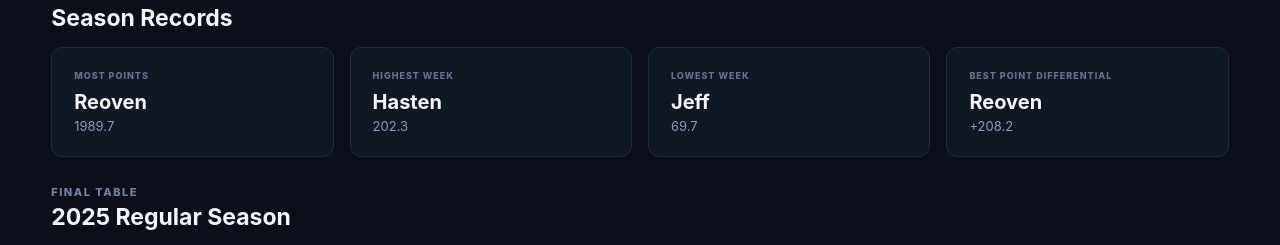
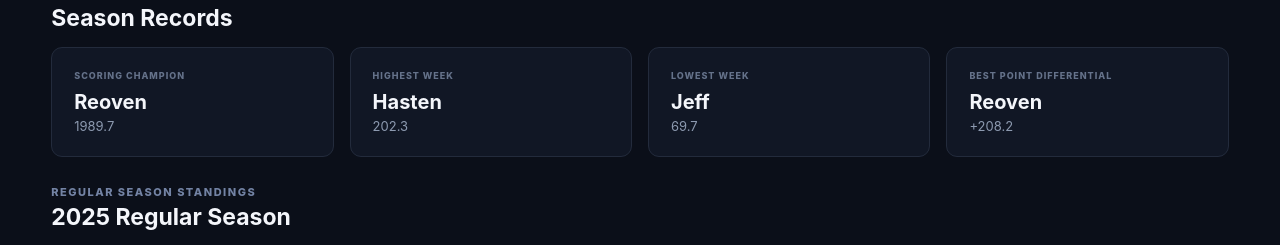
Before and after one commit to yfriedman4-prog/clownsters-ffb, a React (Vite) app: page / in a window 1280 px wide. Both pictures are taken after a click on the button "History". Shown: the part 523-768 px from the top of the page. Built offline with nearby package versions, Linux system fonts and the light colour scheme.

Commit message:
Complete 2025 season functional QA

```diff
--- a/src/App.jsx
+++ b/src/App.jsx
@@ -1402,7 +1402,7 @@ page !== 'history' ? (
     <div className="record-grid">
 
       <div className="record-card">
-        <span>MOST POINTS</span>
+        <span>SCORING CHAMPION</span>
         <strong>{highestScoringTeam.team}</strong>
         <div>
           {highestScoringTeam.pointsFor.toFixed(1)}
@@ -1444,7 +1444,7 @@ page !== 'history' ? (
 
     <div className="history-standings">
       <div className="history-section-header">
-        <div className="eyebrow">FINAL TABLE</div>
+        <div className="eyebrow">REGULAR SEASON STANDINGS</div>
         <h2>2025 Regular Season</h2>
       </div>
 
```
